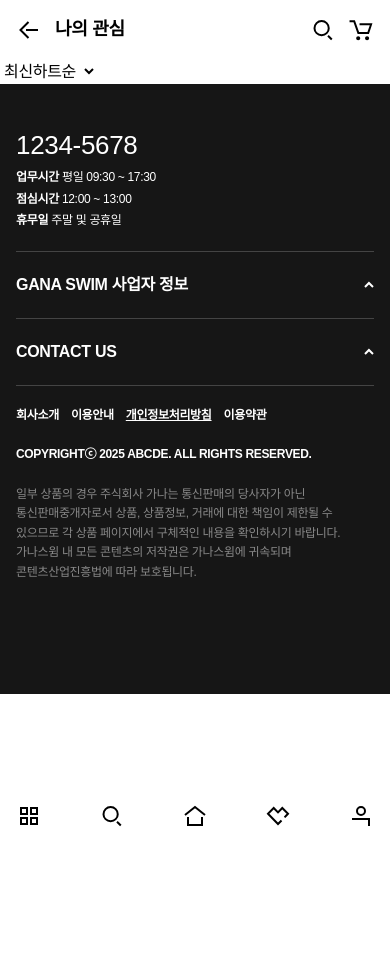
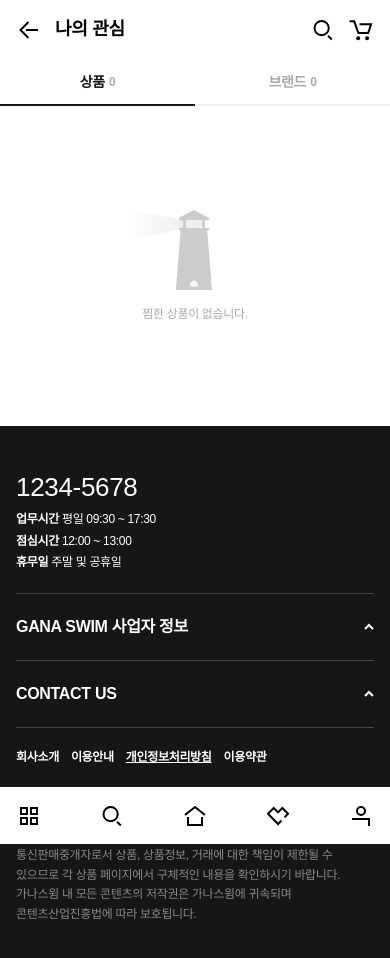
Before and after one commit to ohyeongrong/swim-shopping-mall, a React (Vite) app: page /mylike in a window 390 px wide. Shown: the top 958 px of the page. Before the commit the page ends 844 px from the top, so only its background shows below. Built offline with nearby package versions, Linux system fonts and the light colour scheme; a web font is replaced by a local one.

Commit message:
mylike: 모바일 UI 디자인

```diff
--- a/src/App.css
+++ b/src/App.css
@@ -37,21 +37,6 @@ progress::-webkit-progress-value {
     background-color: var(--main-color);
 }
 
-/* 제품페이지 - 탭메뉴 */
-
-.tap {
-    display: flex;
-    width: 100%;
-    align-items: center;
-    text-align: center;
-}
-
-.tap li {
-    /* 사이즈 수정 해야함 */
-    width: 100%;
-    padding: 1rem 0;
-    border-bottom: 2px solid var(--color-black);
-}
 
 /* 제품페이지 - 구매 버튼 */
 
--- a/src/components/LikeSort.jsx
+++ b/src/components/LikeSort.jsx
@@ -1,11 +1,14 @@
 import useStore from "../store/useStore";
+import { MoreArrowIcon } from "@/components/common/Icon"
 
 function LikeSort() {
-     const { sortLikeList } = useStore();
+    const { sortLikeList } = useStore();
 
     return (
             /* 정렬 UI 변경 해야함 */
-            <select onChange={(e) => {sortLikeList(e.target.value);}}>
+            <select
+                className="text-sm text-[var(--color-gray-700)]"
+                onChange={(e) => { sortLikeList(e.target.value) }}>
                 <option value="newheart">최신하트순</option>
                 <option value="discount">할인율순</option>
                 <option value="priceLow">낮은 가격순</option>
--- /dev/null
+++ b/src/components/common/EmptyState.jsx
@@ -0,0 +1,21 @@
+import { EmptyIcon } from "@/components/common/Icon"
+
+function EmptyState({ type }) {
+
+    const emptyMessages = [
+        { type: "review", message: "작성된 리뷰가 없습니다." },
+        { type: "mylike", message: "찜한 상품이 없습니다." },
+        { type: "inquiry", message: "문의 내역이 없습니다." },
+    ];
+
+    const typeFind = emptyMessages.find((item) => item.type === type)
+
+    return (
+        <div className="flex flex-col gap-4 items-center py-20">
+            <EmptyIcon />
+            <p className="text-xs text-[var(--color-gray-500)]">{ typeFind.message }</p>
+        </div>
+    )
+}
+
+export default EmptyState
--- a/src/components/common/Icon.jsx
+++ b/src/components/common/Icon.jsx
@@ -80,3 +80,7 @@
             <path d="M11.499 20.002L3.49902 12.002L11.499 4.00195" stroke={ stroke } stroke-width="2"></path>
         </svg>
     )
+
+    export const EmptyIcon = () => (
+        <svg width="135" height="80" viewBox="0 0 135 80" fill="none" xmlns="http://www.w3.org/2000/svg"><path d="M58.0879 10.1961L0.0486755 0V30.5882L58.0879 18.0392V10.1961Z" fill="url(#paint0_linear_233_20511)"></path><path fill-rule="evenodd" clip-rule="evenodd" d="M65.9318 0L51.0298 7.84314V10.1961H54.9514V18.0392H51.0298V20.3922H52.5985L47.8926 80H83.971L79.2651 20.3922H80.8338V18.0392H76.9122V10.1961H80.8338V7.84314L65.9318 0ZM58.0887 18.0392H73.7749V10.1961H58.0887V18.0392Z" fill="#CCCCCC"></path><path opacity="0.8" d="M62.0098 74.5099C62.0098 72.3441 63.7655 70.5884 65.9313 70.5884C68.0972 70.5884 69.8529 72.3441 69.8529 74.5099V76.8629H62.0098V74.5099Z" fill="white"></path><rect x="58.0879" y="10.1963" width="15.6863" height="7.84314" fill="#EEEEEE"></rect><defs><linearGradient id="paint0_linear_233_20511" x1="58.0879" y1="14.1176" x2="0.0486755" y2="14.1176" gradientUnits="userSpaceOnUse"><stop stop-color="#EEEEEE"></stop><stop offset="1" stop-color="#EEEEEE" stop-opacity="0"></stop></linearGradient></defs></svg>
+    )
--- a/src/components/common/LikeBtn.jsx
+++ b/src/components/common/LikeBtn.jsx
@@ -1,4 +1,4 @@
-import useStore from "../../store/useStore";
+import useStore from "@/store/useStore";
 
 function LikeBtn({prd, dcPrice}) {
 
@@ -22,8 +22,8 @@ function LikeBtn({prd, dcPrice}) {
         {/* 좋아요 버튼 컬러 */}
         {
             isLiked
-            ? <svg width="26" height="26" viewBox="0 0 34 34" fill="none" xmlns="http://www.w3.org/2000/svg"><path d="M5.42969 14.5418L17.0011 26L28.5725 14.5418L21.9632 8L17.0011 12.9064L12.0391 8L5.42969 14.5418Z" fill="var(--main-color)"></path></svg>
-            : <svg width="26" height="26" viewBox="0 0 34 34" fill="none" xmlns="http://www.w3.org/2000/svg"><path d="M16.298 13.6175L17.0011 14.3127L17.7042 13.6175L21.9628 9.40665L27.1512 14.542L17.0011 24.5927L6.85106 14.542L12.0394 9.40665L16.298 13.6175Z" stroke="var(--gray-02)"></path></svg>
+            ? <svg width="26" height="26" viewBox="0 0 34 34" fill="none" xmlns="http://www.w3.org/2000/svg"><path d="M5.42969 14.5418L17.0011 26L28.5725 14.5418L21.9632 8L17.0011 12.9064L12.0391 8L5.42969 14.5418Z" fill="black"></path></svg>
+            : <svg width="26" height="26" viewBox="0 0 34 34" fill="none" xmlns="http://www.w3.org/2000/svg"><path d="M16.298 13.6175L17.0011 14.3127L17.7042 13.6175L21.9628 9.40665L27.1512 14.542L17.0011 24.5927L6.85106 14.542L12.0394 9.40665L16.298 13.6175Z" stroke="black"></path></svg>
         }
 
         </button>
--- /dev/null
+++ b/src/components/common/TapList.jsx
@@ -0,0 +1,29 @@
+import { useState } from "react"
+
+
+function TapList() {
+
+    return(
+            <div className="prd-detail-info">
+                <div className="tap-menu">
+                    {/* 스크롤하면 position: fixed로 */}
+                    <ul className="tap">
+                        <li>
+                            <button type="button">상품 0</button>
+                        </li>
+                        <li>
+                            <button type="button">브랜드</button>
+                        </li>
+                    </ul>
+                </div>
+                {/* 상세정보, 리뷰, 문의에 따라 변화 */}
+                <div className="tap-content">
+                    {/* {activeTab === 'detail' && <ProductDetail/>}
+                    {activeTab === 'review' && <ProductReview/>}
+                    {activeTab === 'inquiry' && <ProductInquiry/>} */}
+                </div>
+            </div>
+    )
+}
+
+export default ProductTapMenu
--- a/src/index.css
+++ b/src/index.css
@@ -3,6 +3,8 @@
 :root {
     --color-main: #1456fd;
     --color-danger: #EC221F;
+
+    --color-heart: #ff5757;
 
     --color-black: #161616;
     --color-white: #FFFFFF;
@@ -15,6 +17,8 @@
     --color-gray-600: #888888;
     --color-gray-700: #666666;
     --color-gray-800: #444444;
+
+    --spacing-16-32: clamp(16px, calc(11.429px + 1.429vw), 32px)
 }
 
 body {
--- a/src/pages/MyLike.jsx
+++ b/src/pages/MyLike.jsx
@@ -1,24 +1,67 @@
 import useStore from "../store/useStore";
 import LikeSort from "../components/LikeSort"
-import BottomActionBar from "@/components/common/BottomActionBar";
 import ProductCard from '@/components/common/ProductCard'
-import Header from '@/components/common/Header';
+import { useState } from "react";
+import EmptyState from "@/components/common/EmptyState";
 
 function MyLike() {
 
     const { likeList } = useStore();
 
+    const myLikeTabs = [
+        { id: "product", label: "상품" },
+        { id: "brand", label: "브랜드" },
+    ];
+    const[onTabClick, setOnTapClick] = useState("product");
+
     return (
+        <section>
+            <div className="mylist-warp">
+                {/* 탭 리스트 나중에 따로 분리 */}
+                <div className="tap-list text-sm font-bold">
+                    <ul className="flex w-full justify-center items-center text-center">
+
+                        {
+                            myLikeTabs.map((tap, i)=>
+                                <li
+                                    key={i}
+                                    className= {`w-full py-3 border-b-2 ${ onTabClick === tap.id ? "border-[var(--color-black)] text-[var(--color-black)]" : "border-[var(--color-gray-300)]  text-[var(--color-gray-500)]" }`}>
+                                    <button type="button" onClick={() => setOnTapClick(tap.id)}>
+                                        <div className="flex items-center gap-1">
+                                            {tap.label}
+                                            <span className="text-xs  text-[var(--color-gray-500)]">
+                                                {tap.id === "product" ? likeList.length : 0}
+                                            </span>
+                                        </div>
+                                    </button>
+                                </li>
+                            )
+                        }
+
+                    </ul>
+                </div>
+                <div className="flex flex-col gap-4 py-6 px-[var(--spacing-16-32)]">
+                {
+                    likeList.length > 0
+                    ? (
                         <>
-            <section>
+                            <div className="flex justify-end">
                                 <LikeSort />
-                <div className="grid grid-cols-2 gap-1.5">
+                            </div>
+                            <div className="grid grid-cols-2 gap-x-2 gap-y-10 pb-10">
                                 {
                                     likeList.map( prd => <ProductCard prd={ prd } variant="like"/>)
                                 }
                             </div>
+                        </>
+                    )
+                    : <EmptyState type="mylike"/>
+                }
+                </div>
+                {/* EmptyState - 비어있는 컴포넌트 만들거임 */}
+
+            </div>
         </section>
-        </>
     )
 }
 
```
Lines whose indentation alone changed are shown as unchanged.
